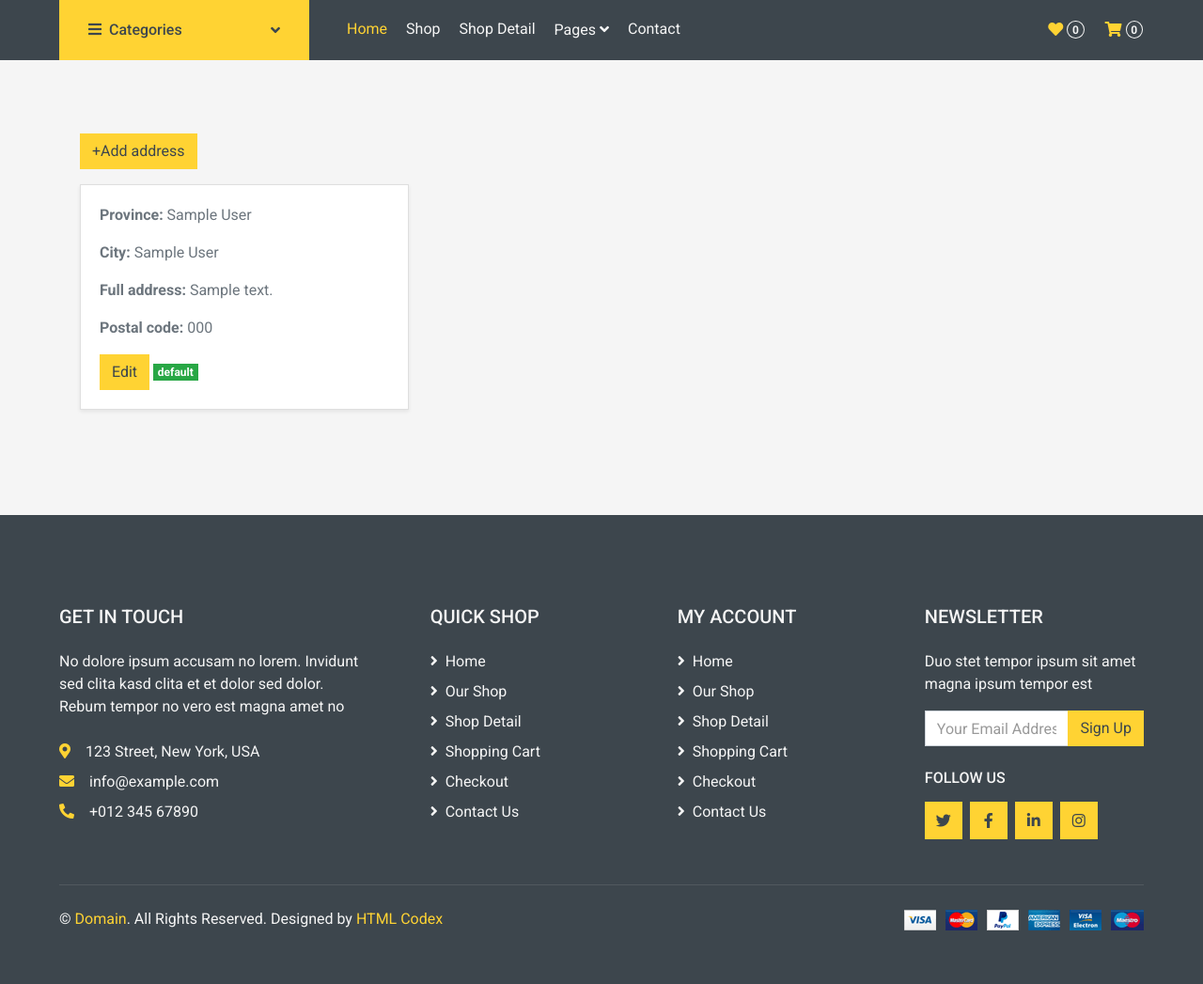
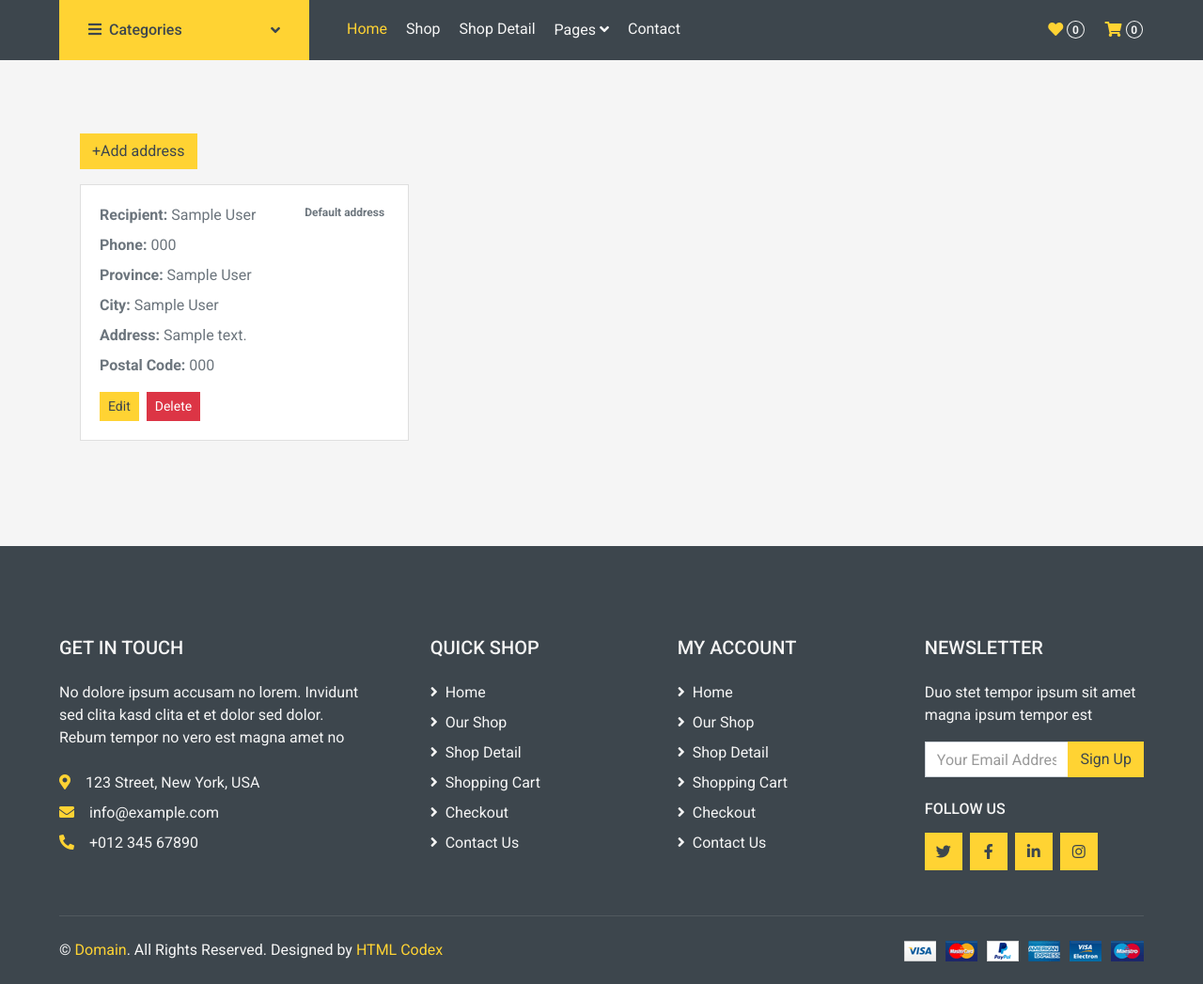
Before and after one commit to Amirhamzeh-Eidi/multishop, a Django app: page /accounts/addresses/ in a window 1280 px wide. Shown: the part 120-1167 px from the top of the page at 94% size. Before the commit the page ends 1110 px from the top, so only its background shows below. Run offline with Django 5.2, Linux system fonts and the light colour scheme; a user stored in the database is signed in; tables that the repository leaves empty hold one stand-in row (values such as "Sample post"); some libraries are stand-ins or nearby versions.

Commit message:
feat: add set default and delete button to addresses list template

```diff
--- a/accounts/templates/accounts/address_list.html
+++ b/accounts/templates/accounts/address_list.html
@@ -6,37 +6,91 @@
     <div class="row g-4 mt-3">
         {% for address in object_list %}
             <div class="col-12 col-md-6 col-lg-4 mb-3">
-                <div class="card h-100 shadow-sm position-relative">
+                            <div class="card h-100">
+
                                 <div class="card-body">
-                        <p>
-                            <strong>Province: </strong><span>
-                            {{ address.city.province }}
+
+                                    <!-- Address Header -->
+                                    <div class="d-flex justify-content-between mb-2">
+
+                                        <div>
+                                        <strong>Recipient:</strong>
+                                        {{ address.recipient_name }}
+                                        </div>
+
+                                        {% if address.is_default %}
+
+                                            <span class="badge ">
+                                                Default address
+                                            </span>
+
+                                        {% endif %}
+
+                                    </div>
+
+
+                                    <!-- Address Information -->
+
+
+                                    <p class="mb-2">
+                                        <strong>Phone:</strong>
+                                        {{ address.recipient_phone }}
                                     </p>
 
-                        <p>
-                            <strong>City: </strong>
-                            {{ address.city }}
+                                    <p class="mb-2">
+                                        <strong>Province:</strong>
+                                        {{ address.city.province.name }}
                                     </p>
 
-                        <p>
-                            <strong>Full address: </strong>
+                                    <p class="mb-2">
+                                        <strong>City:</strong>
+                                        {{ address.city.name }}
+                                    </p>
+
+                                    <p class="mb-2">
+                                        <strong>Address:</strong>
                                         {{ address.full_address }}
                                     </p>
 
-                        <p>
-                            <strong>Postal code: </strong>
+                                    <p class="mb-3">
+                                        <strong>Postal Code:</strong>
                                         {{ address.postal_code }}
                                     </p>
 
 
-                        <a href="{% url 'accounts:edit_address' address.id %}"
-                           class="btn btn-primary">
+                                    <!-- Address Actions -->
+
+                                    <div class="d-flex gap-2">
+
+                                        <a
+                                            href="{% url 'accounts:edit_address' address.id %}"
+                                            class="btn btn-primary btn-sm mr-2"
+                                        >
                                             Edit
                                         </a>
-                        {% if address.is_default %}
-                        <span class="badge bg-success text-light">default</span>
+
+                                        <a
+                                            href="{% url 'accounts:delete_address' address.id %}"
+                                            class="btn btn-danger btn-sm mr-2"
+                                            >
+                                            Delete
+                                        </a>
+
+                                        {% if not address.is_default %}
+                                        <form action="{% url 'accounts:set_default_address' address.id %}">
+                                            <button
+                                                type="submit"
+                                                class="btn btn-secondary btn-sm"
+                                            >
+                                                Set as Default
+                                        </button>
+                                        </form>
                                         {% endif %}
+
                                     </div>
+
+                                </div>
+
                             </div>
             </div>
         {% endfor %}
```
Lines whose indentation alone changed are shown as unchanged.
